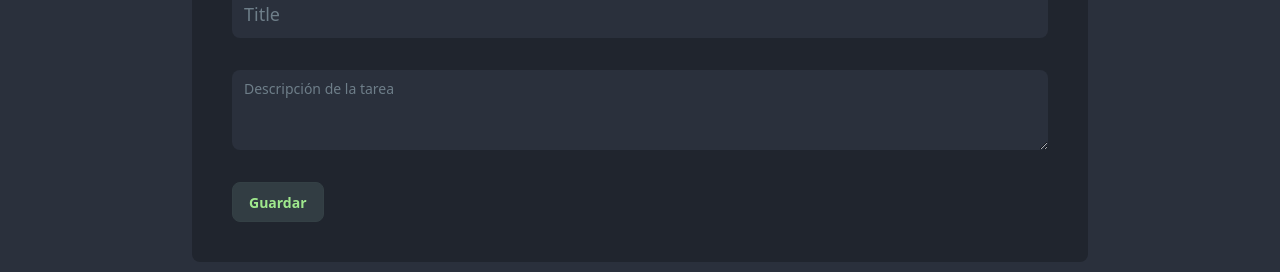
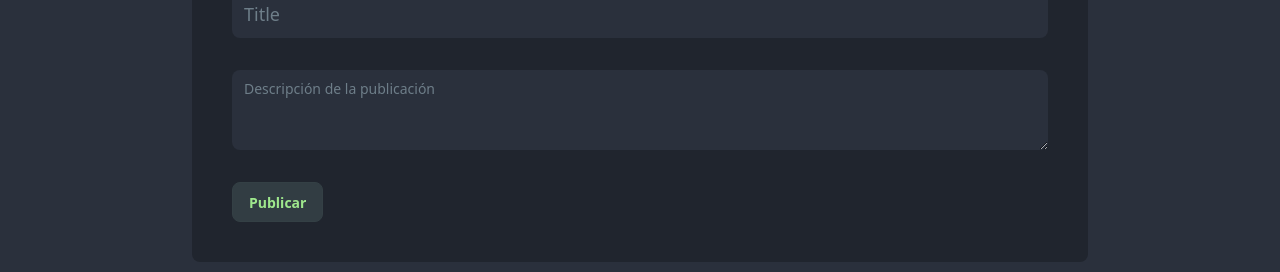
Before and after one commit to Hectorpp12/Notas-App-Frontend, a React (Vite) app: page /createNote in a window 1280 px wide. Shown: the part 194-466 px from the top of the page. Built offline with nearby package versions, Linux system fonts and the light colour scheme; no server answers.

Commit message:
Agregue publicación en vez de tarea

```diff
--- a/src/components/NoteForm.jsx
+++ b/src/components/NoteForm.jsx
@@ -27,8 +27,8 @@ const handleSubmit = (e) => {
     onChange={handleChange}
     required
     />
-    <textarea className="input lg-:input-lg resize-y w-full mb-8 textarea focus:outline-0 border-0" name="description" id="description" value={note.description} onChange={handleChange} placeholder="Descripción de la tarea" required></textarea>
-    <button className="btn btn-soft btn-primary" type="submit">Guardar</button>
+    <textarea className="input lg-:input-lg resize-y w-full mb-8 textarea focus:outline-0 border-0" name="description" id="description" value={note.description} onChange={handleChange} placeholder="Descripción de la publicación" required></textarea>
+    <button className="btn btn-soft btn-primary" type="submit">Publicar</button>
   </form>
   )
 }
```
